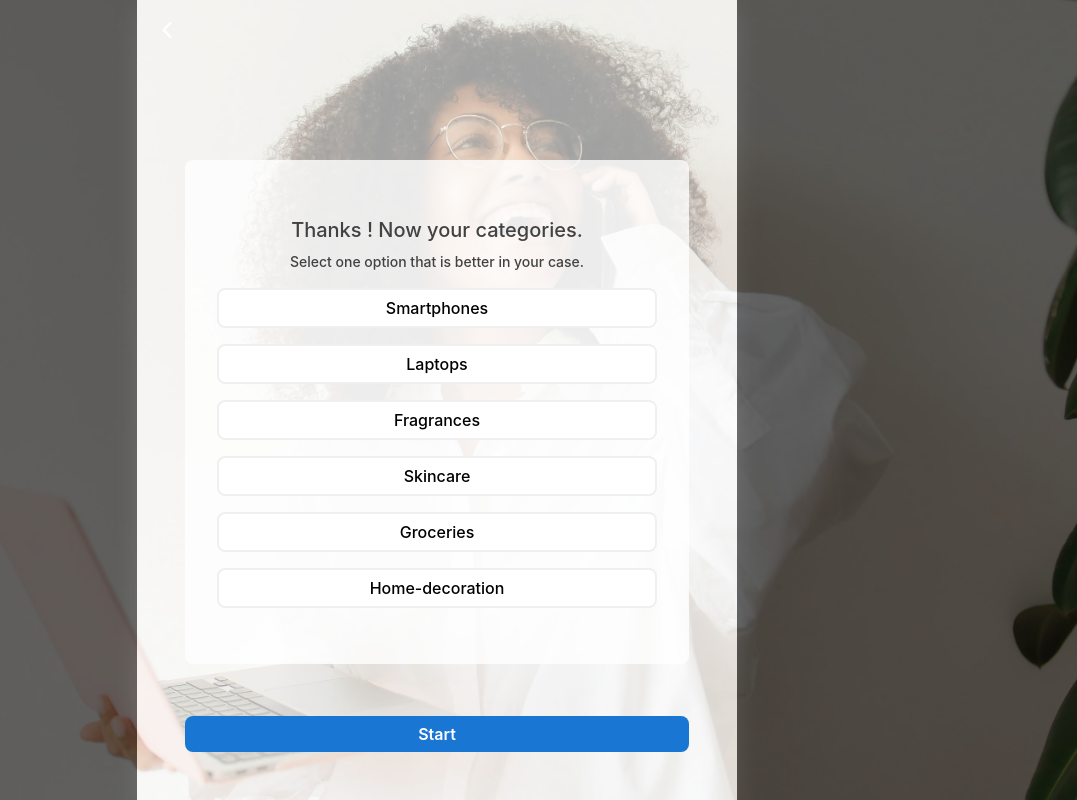
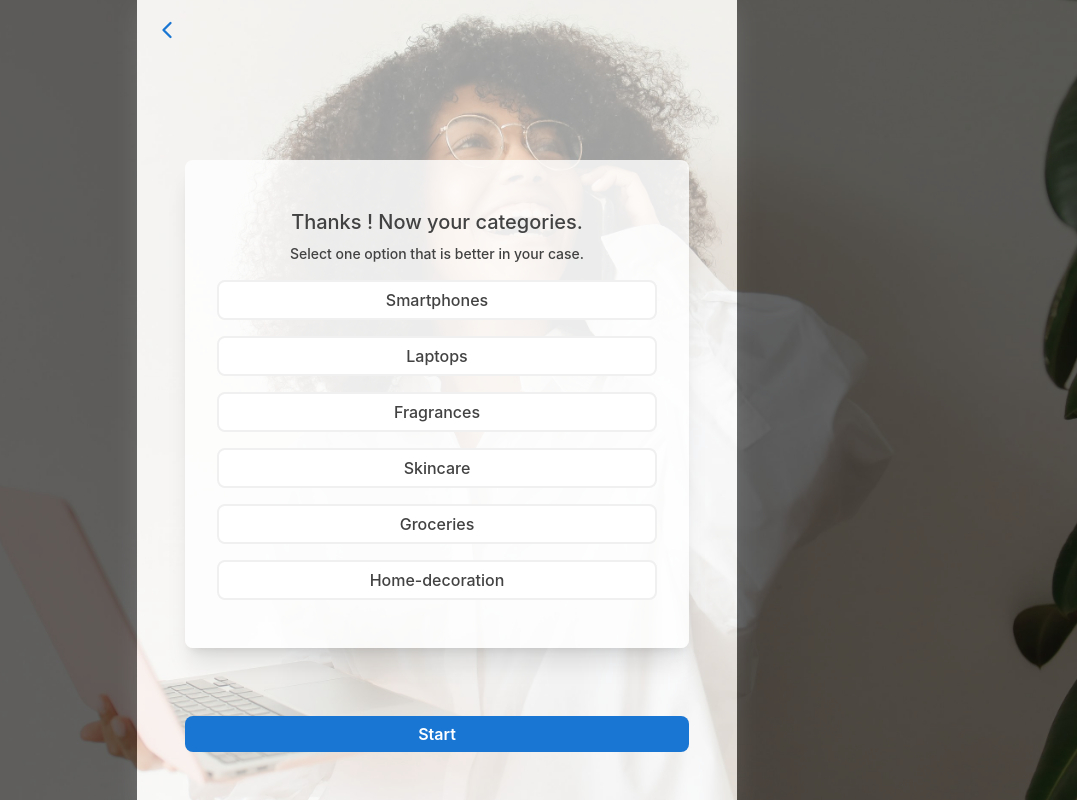
Before and after one commit to Braulin96/ProductFinder, a React (Create React App) app: page /questions in a window 1280 px wide. Both pictures are taken after a click on the link "Next". Shown: the whole page, without its empty margins (203-1280 px from the left). Built offline with nearby package versions, Linux system fonts and the light colour scheme.

Commit message:
adjust spacing in Onboarding

```diff
--- a/src/components/shared/Onboarding.js
+++ b/src/components/shared/Onboarding.js
@@ -37,27 +37,27 @@ const Slide = ({ img, children }) => {
   const swiper = useSwiper();
   const swiperSlide = useSwiperSlide();
   return (
-    <div style={styles.container} className="flex">
+    <div style={styles.container} className="flex overflow-scroll">
       <div style={styles.slide} className="flex flex-col">
         {!swiper.isBeginning && (
           <a
-            className="p-4"
+            className="pt-4 px-4"
             style={{ zIndex: 1 }}
             onClick={() => swiper.slidePrev()}
           >
-            <FiChevronLeft style={{ color: "white" }} size={28} />
+            <FiChevronLeft style={{ color: "#1976d2" }} size={28} />
           </a>
         )}
         <div className="p-4 md:p-12 h-full flex flex-col" style={{ zIndex: 1 }}>
           <div className="font-medium h-full flex">
-            <div className="bg-white bg-opacity-80 m-auto w-full py-14 rounded-lg px-8 justify-center flex flex-col text-center text-secondary-gray">
+            <div className="bg-white bg-opacity-80 m-auto w-full py-8 md:py-10 lg:py-12 rounded-lg px-8 justify-center flex flex-col text-center text-secondary-gray shadow-xl">
               {children}
             </div>
           </div>
           <div className="mt-auto">
             {swiper.isEnd ? (
               <Link
-              to ='/dashboard'
+                to="/dashboard"
                 className="rounded-lg cursor-pointer font-semibold flex bg-primary-blue py-1.5 justify-center text-white w-full"
                 //to={start}
               >
@@ -92,10 +92,13 @@ const Slide = ({ img, children }) => {
   );
 };
 
-const Onboarding = ({ elements, start, children }) => {
+const Onboarding = ({ elements }) => {
   return (
-    <div style={{ overflow: "hidden" }}>
-      <Swiper slidesPerView="auto" className="w-full flex justify-around">
+    <div className="overflow-scroll">
+      <Swiper
+        slidesPerView="auto"
+        className="w-full flex justify-around overflow-scroll"
+      >
         {elements.map((elements, index) => (
           <SwiperSlide key={index}>
             <Slide children={elements.description} img={elements.image} />
--- a/src/pages/UserData.js
+++ b/src/pages/UserData.js
@@ -3,14 +3,14 @@ import Onboarding from "../components/shared/Onboarding";
 //images:
 import { useData } from "components/hooks/DataContext";
 import Woman from "assets/images/secondWoman.jpeg";
-import Lady from "assets/images/thirdLady.jpeg"
+import Lady from "assets/images/thirdLady.jpeg";
 
 const UserData = () => {
   const { name, handleNameChange, category, handleOptionChange } = useData();
 
   const UserName = () => {
     return (
-      <div className="">
+      <div className="text-secondary-gray">
         <label className="text-xl"> What is you first name</label>
         <input
           placeholder="type your name..."
@@ -34,17 +34,17 @@ const UserData = () => {
     ];
 
     return (
-      <div className="flex flex-col">
+      <div className="flex flex-col text-secondary-gray">
         <label className="text-xl"> Thanks {name}! Now your categories.</label>
         <p className="text-sm mt-2">
           Select one option that is better in your case.
         </p>
         {answers.map((answer) => (
           <button
-            className={`mt-4 px-3 py-1.5 w-full rounded-lg border-2 border-tertiary-gray ${
+            className={`mt-4 px-3 py-1.5 w-full rounded-lg border-2 border-tertiary-gray transition-all duration-700 ${
               category === answer.text
                 ? "bg-primary-blue text-white" // Applied background blue when selected
-                : "bg-white text-black"
+                : "bg-white text-secondary-gray"
             }`}
             key={answer.value}
             onClick={() => handleOptionChange(answer.text)}
@@ -60,10 +60,6 @@ const UserData = () => {
     { image: Lady, description: UserName() },
     { image: Woman, description: Category() },
   ];
-  return (
-    <div>
-      <Onboarding elements={elements} />
-    </div>
-  );
+  return <Onboarding elements={elements} />;
 };
 export default UserData;
```
